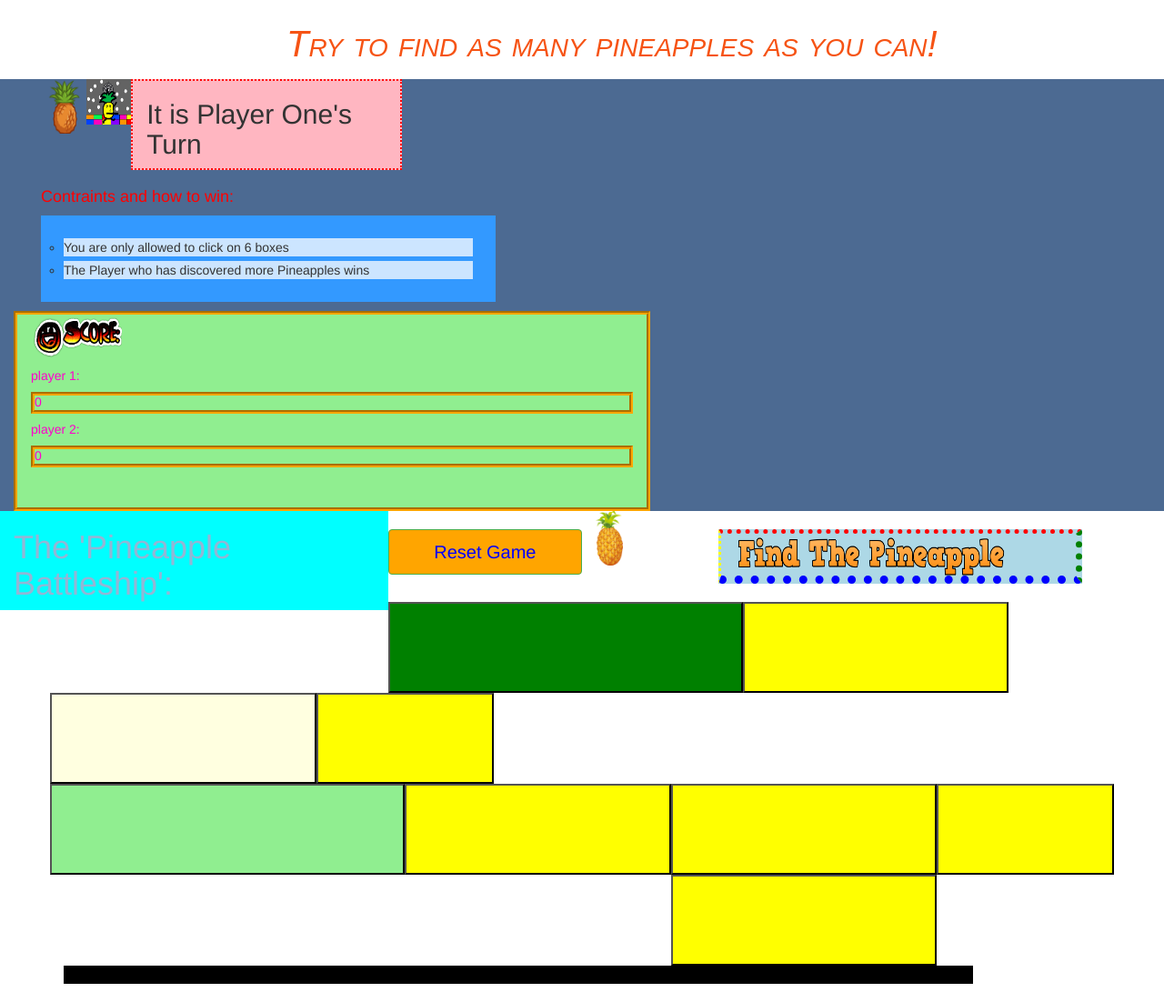
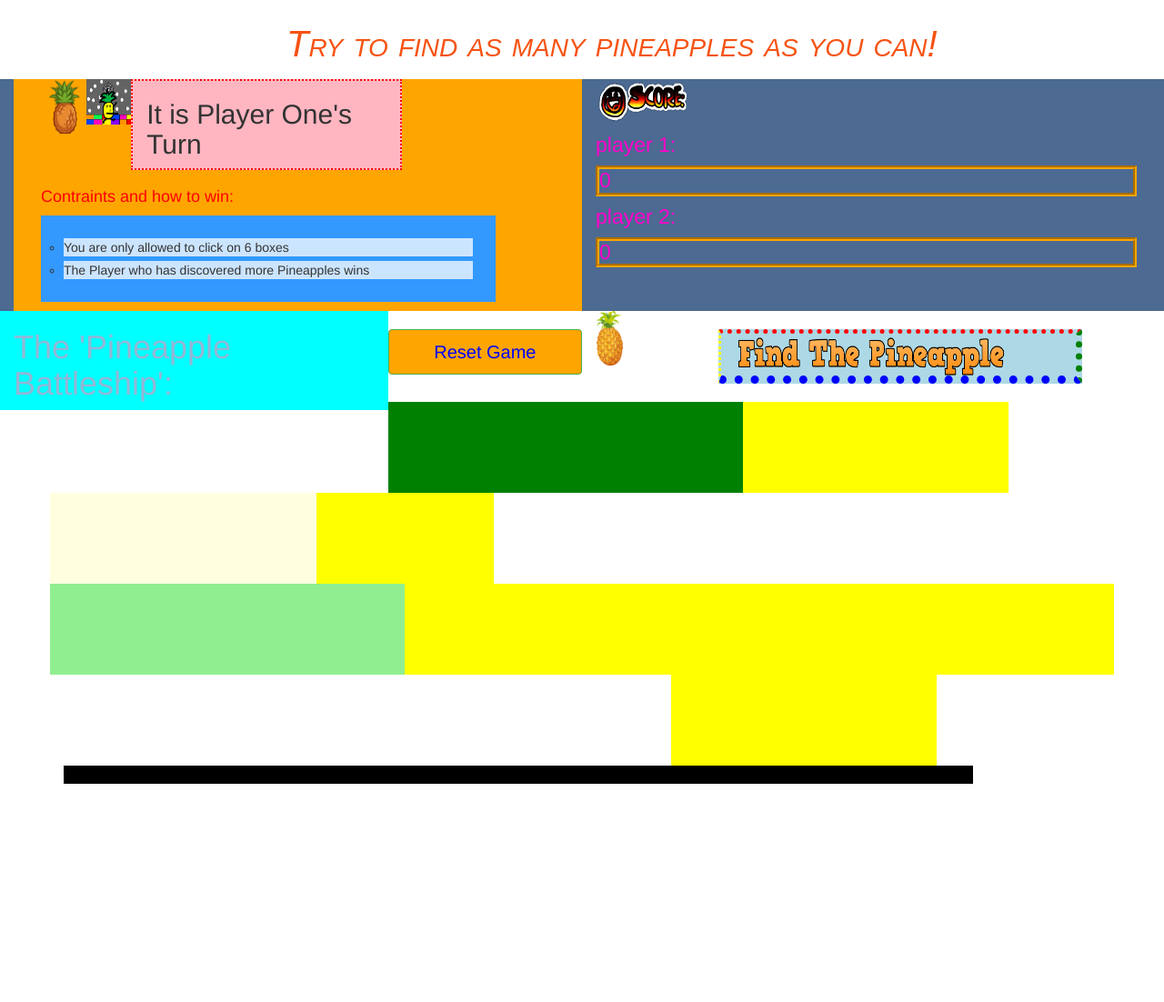
Before and after one commit to jonlok/project1-game, a plain HTML site: page index.html in a window 1280 px wide. Shown: the whole page at 91% size. After the commit the page ends 882 px from the top, so only its background shows below. Drawn offline with nearby package versions, Linux system fonts and the light colour scheme.

Commit message:
renamed some id and classes

```diff
--- a/css/custom.css
+++ b/css/custom.css
@@ -2,16 +2,20 @@
   overflow: hidden;
 }*/
 
-/*reset area: label 'Pineapple battleship' + reset button*/
 .play-area {
   color:#92B6D5;
   background-color: cyan;
+}
+
+#left-display-board {
+  background-color: orange;
 }
 
 .display-board {
 background-color: #4C6A92;
 
 }
+
 .constraints {
 
 }
@@ -132,6 +136,7 @@ h4 {
 h5{
   color: #FF00CC;
 /*this color is called hot magenta*/
+ font-size: 23px;
 }
 
 ul {
@@ -146,44 +151,40 @@ ul li {
   margin: 5px;
 }
 /*Grid*/
-.box-1 {
+#room-1 {
   background-color: green;
   height: 100px;
 }
-.box-2 {
+#room-2 {
  background-color: yellow;
  height: 100px;
 }
-.box-3 {
+#room-3 {
 background-color: lightyellow;
 height: 100px;
 }
-.box-4 {
+#room-4 {
 background-color: yellow;
 height: 100px;
 }
-.box-5 {
+#room-5 {
   background-color: lightgreen;
   height: 100px;
 }
-.box-6 {
+#room-6 {
   background-color: yellow;
   height: 100px;
 }
-.box-7 {
+#room-7 {
   background-color: yellow;
   height: 100px;
 }
-.box-8 {
+#room-8 {
   background-color: yellow;
   height: 100px;
 }
-.box-9 {
+#room-9 {
   background-color: yellow;
-  height: 100px;
-}
-.box-10 {
-  background-color: green;
   height: 100px;
 }
 
--- a/index.html
+++ b/index.html
@@ -28,7 +28,7 @@
 <div class="display-board col-xs-12">
 
 
-  <div class="left-display-board col-xs-6">
+  <div class="half-display-board col-xs-6" id="left-display-board">
 
 <!-- pineapple image -->
     <div class="col-xs-1">
@@ -59,7 +59,7 @@
 
 
  <!-- Right display Board -->
-  <div class="right-display-board col-xs-6">
+  <div class="half-display-board col-xs-6" id="right-display-board">
     <img id="scoreimage" src="images/score.png">
      <!-- Total score value display -->
     <h5>player 1:</h5>
@@ -103,44 +103,44 @@ represented by an image generated by a text generator-->
     <section id="grid" class="container">
       <div class="room row">
 
-        <button title="room 1" class="box-1 col-xs-4" data-num="1">
+        <div title="room 1" id="room-1" class="room col-xs-4" data-num="1">
 
 
 
-        </button>
+        </div>
 
-        <button title="room 2" class="box-2 col-xs-3" data-num="2">
+        <div title="room 2"  id="room-2" class="room col-xs-3" data-num="2">
 
-        </button>
+        </div>
 
-        <button title="room 3" class="box-3 col-xs-3" data-num="3">
+        <div title="room 3"  id="room-3" class="room col-xs-3" data-num="3">
 
-        </button>
+        </div>
 
-        <button title="room 4" class="box-4 col-xs-2" data-num="4">
+        <div title="room 4" id="room-4" class="room col-xs-2" data-num="4">
 
-        </button>
+        </div>
 
       </div>
 
       <div class="room row">
-        <button title="room 5" class="box-5 col-xs-4" data-num="5">
+        <div title="room 5" id="room-5" class="room col-xs-4" data-num="5">
 
-        </button>
-        <button title="room 6" class="box-6 col-xs-3" data-num="6">
+        </div>
+        <div title="room 6" id="room-6" class="room col-xs-3" data-num="6">
 
-        </button>
-        <button title="room 7" class="box-7 col-xs-3" data-num="7">
+        </div>
+        <div title="room 7" id="room-7" class="room col-xs-3" data-num="7">
 
-        </button>
-        <button title="room 8" class="box-8 col-xs-2" data-num="8">
+        </div>
+        <div title="room 8" id="room-8" class="room col-xs-2" data-num="8">
 
-        </button>
+        </div>
       </div>
 
       <div class="room row">
-        <button title="room 9" class="box-9 col-xs-3 col-xs-offset-7" data-num="9">
-        </button>
+        <div title="room 9" id="room-9" class="room col-xs-3 col-xs-offset-7" data-num="9">
+        </div>
        </div>
 
       <div class="table col-xs-12">
--- a/java.js
+++ b/java.js
@@ -1,13 +1,13 @@
-Pseudo code
-1) player click on different rooms to 'make a move'
+// Pseudo code
+// 1) player click on different rooms to 'make a move'
 
-2) every click alternate between 1 and 2
+// 2) every click alternate between 1 and 2
 
-3) upon marking the room, do:
-  a) room cannot be checked again
-  b) change color of room and add variable "how many pineapples found in this room"
-4) reset button
+// 3) upon marking the room, do:
+//   a) room cannot be checked again
+//   b) change color of room and add variable "how many pineapples found in this room"
+// 4) reset button
 
 
-// window.onload = start;
-// var boxes = document.getElementsByTagName("td");
+window.onload = start;
+var boxes = document.getElementsByClassName("room");
```
Also changed, not shown: 1 other file.
